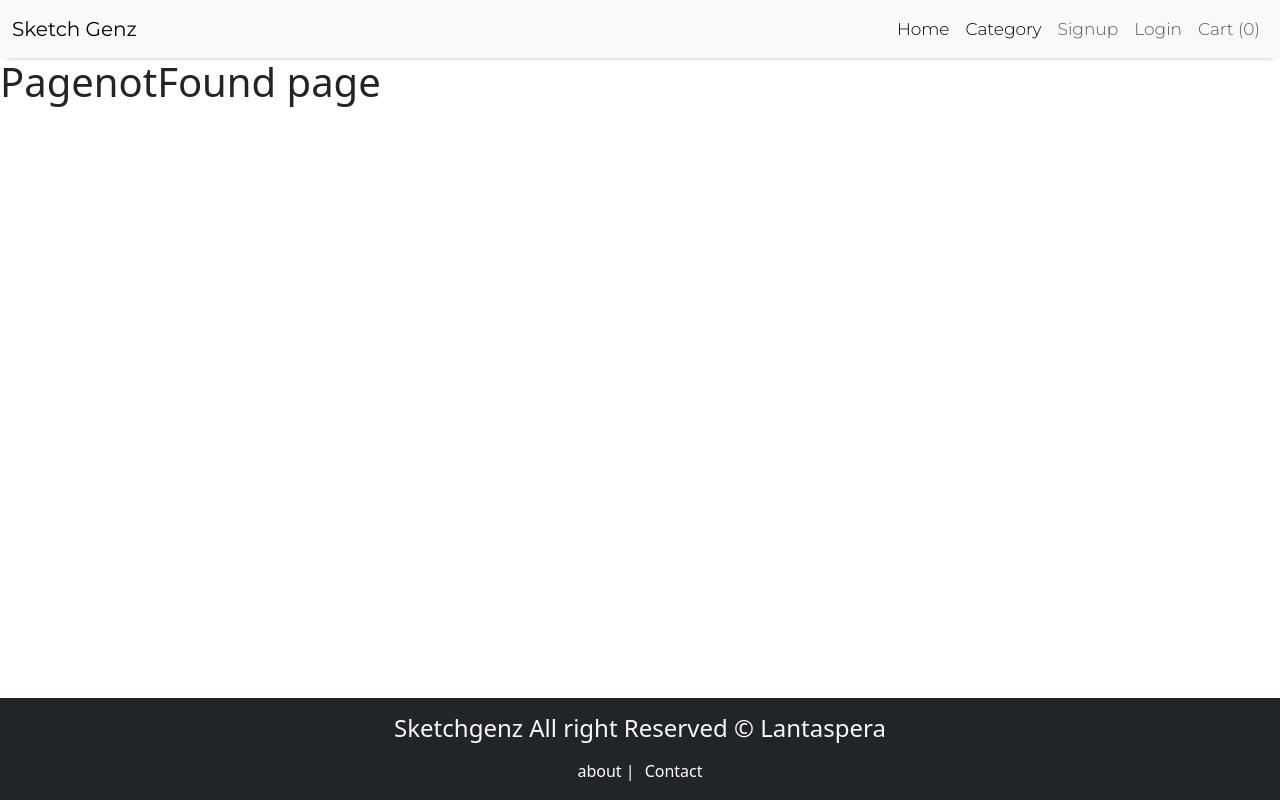
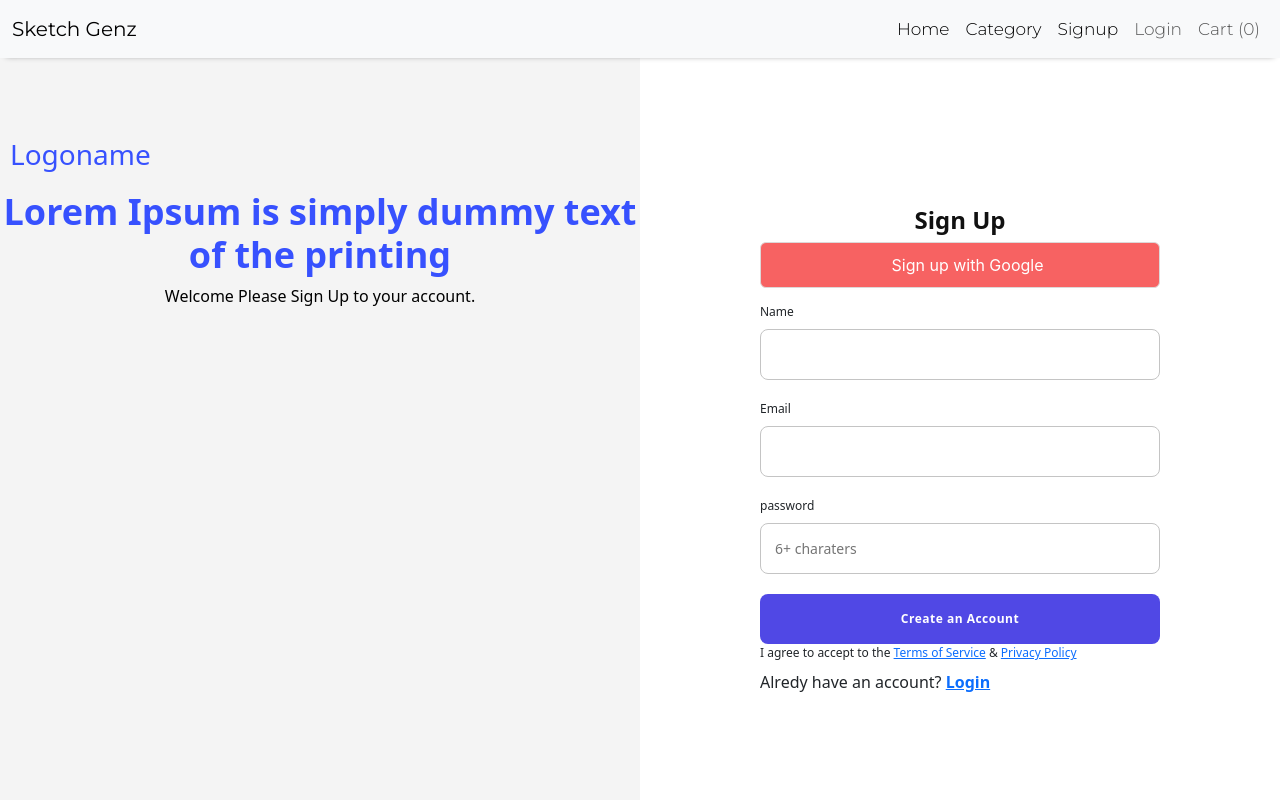
Before and after one commit to Lantaspera/Ecom, a React (Create React App) app in the folder client/: page /signup in a window 1280 px wide. Shown: the top 800 px of the page. Built offline with nearby package versions, Linux system fonts and the light colour scheme.

Commit message:
login form created

```diff
--- a/client/package.json
+++ b/client/package.json
@@ -6,11 +6,13 @@
     "@testing-library/jest-dom": "^5.16.5",
     "@testing-library/react": "^13.4.0",
     "@testing-library/user-event": "^13.5.0",
+    "axios": "^1.3.4",
     "react": "^18.2.0",
     "react-dom": "^18.2.0",
     "react-helmet": "^6.1.0",
     "react-router-dom": "^6.9.0",
     "react-scripts": "5.0.1",
+    "react-toastify": "^9.1.2",
     "web-vitals": "^2.1.4"
   },
   "scripts": {
--- a/client/src/App.js
+++ b/client/src/App.js
@@ -1,5 +1,6 @@
 import {Routes, Route} from 'react-router-dom'
 import About from './pages/About';
+import Signup from './pages/auth/Signup';
 import Home from './pages/Home';
 import PagenotFound from './pages/PagenotFound';
 
@@ -9,6 +10,7 @@ function App() {
       <Routes>
         <Route path='/' element={<Home/>} />
         <Route path='/about' element={<About/>}/>
+        <Route path='/signup' element={<Signup/>}/>
         <Route path='*' element={<PagenotFound/>}/>
       </Routes>
     </>
--- a/client/src/components/layout/Header.js
+++ b/client/src/components/layout/Header.js
@@ -25,17 +25,17 @@ function Header() {
           </NavLink>
         </li>
         <li className="nav-item">
-          <NavLink to='/' className="nav-link">
+          <NavLink to='/signup' className="nav-link">
             Signup
           </NavLink>
         </li>
         <li className="nav-item">
-          <NavLink to='/' className="nav-link">
+          <NavLink to='/login' className="nav-link">
             Login
           </NavLink>
         </li>
         <li className="nav-item">
-          <NavLink to='/' className="nav-link" >
+          <NavLink to='/cart' className="nav-link" >
             Cart (0)
           </NavLink>
         </li>
--- /dev/null
+++ b/client/src/pages/auth/Signup.js
@@ -0,0 +1,79 @@
+import React, {useState} from 'react'
+import Layout from '../../components/layout/Layout'
+import './signup.css'
+import {Link} from 'react-router-dom'
+
+
+function Signup() {
+
+const [name,setName] = useState('')
+const [email,setEmail] = useState('')
+const [password,setPassword] = useState('')
+
+const handleSubmit = (e) =>{
+  e.preventDefault();
+  console.log(name,email,password);
+}
+
+  return (
+    <Layout title='Signup - ecommerce'>
+      <div className="split-screen">
+            <div className="left">
+                <section className="split">
+                    <span className="logo-title">
+                        <h3 className="logo-signup">Logoname</h3>
+                    </span>
+                    <span className="content-center">
+                        <h1 className="signup-header1">Lorem Ipsum is simply dummy text of the printing</h1>
+                        <p className="para-text"> Welcome  Please Sign Up to your account. </p>
+                    </span>
+                </section>
+            </div>
+
+            <div className="right">
+
+            <form className="form-signup"  onSubmit={handleSubmit}>
+                <section className="r-split">
+                    <h2 className="signup-header2">Sign Up</h2>
+                    <div className="login-container">
+                        <button className="google" >
+                            <span className="google-space">
+                                <Link to='*' className="signup-text" ><i class="fab fa-google"></i>Sign up with Google</Link >
+                            </span>
+                        </button>
+                    </div>
+                </section>
+                <div className="input-container">
+                    <label className="signup-label" for="username"  >Name</label>
+                    <input type="text" name="name"  id="name" value={name} onChange={(e)=> setName(e.target.value)}  required></input>
+                </div>
+
+                <div className="input-container">
+                    <label className="signup-label" for="email"  >Email</label>
+                    <input type="email" name="email" id="email" value={email} onChange={(e)=> setEmail(e.target.value)} required ></input>
+                </div>
+
+                <div className="input-container password">
+                    <label className="signup-label" for="password"  >password</label>
+                    <input type="password" name="password" id="password" value={password} onChange={(e)=> setPassword(e.target.value)} required placeholder="6+ charaters" ></input>
+
+                </div>
+
+                <button className="signup-btn" type="submit"  >Create an Account</button>
+                <div className="legal">
+                    <label className="signup-label" >
+
+                        <span className="checkmark"></span>
+                        I agree to accept to the <Link to='/terms-legal' class="terms-legal" >Terms of Service</Link> &amp; <Link to='/ptivacy-policy' >Privacy Policy</Link>
+                    </label>
+                    <p className="login">Alredy have an account? <Link to='/login'><strong>Login</strong></Link></p>
+                </div>
+            </form>
+            </div>
+        </div>
+    </Layout>
+
+  )
+}
+
+export default Signup
--- /dev/null
+++ b/client/src/pages/auth/signup.css
@@ -0,0 +1,152 @@
+.split .logo-title{
+    width: 100%;
+    margin-top: 70px;
+
+    display: flex;
+    padding: 10px;
+}
+
+.signup-header1{
+    font-size:  2.25rem;
+    font-weight: 700;
+}
+.signup-header2{
+    font-size: 1.5rem;
+    font-weight: 700;
+}
+.signup-text{
+    text-decoration: none;
+    color: white;
+    font-family: -apple-system, BlinkMacSystemFont, 'Segoe UI', Roboto, Oxygen, Ubuntu, Cantarell, 'Open Sans', 'Helvetica Neue', sans-serif;
+
+}
+small{
+    font-size: 80%;
+    text-align: center;
+}
+.split{
+    justify-content: left;
+    top: 50%;
+
+}
+.split-screen{
+    display: flex;
+    flex-direction: column;
+}
+.left{
+    height: 400px;
+    background: rgba(229, 229, 229, 0.41);
+}
+.left .content-center{
+    text-align: center;
+    -webkit-font-smoothing: antialiased;
+    -moz-osx-font-smoothing:grayscale;
+}
+ .right{
+    display: flex;
+    justify-content: center;
+    align-items: center;
+}
+.left .split{
+    color: #3751FE;
+    -webkit-font-smoothing: antialiased;
+    -moz-osx-font-smoothing:grayscale;
+}
+.left .para-text{
+    font-weight: 400;
+    color: black;
+}
+.right .r-split{
+    color: #111;
+    text-align: center;
+}
+.right .r-split .para-text{
+    margin: 1.5rem 0;
+    font-size: 0.875rem;
+}
+.right .form-signup{
+    width: 400px;
+}
+.google{
+   width: 100%;
+   padding: 10px  10px;
+   background: rgb(247, 98, 98);
+   border: 1px solid rgb(221, 216, 216);
+   border-radius: 6px;
+   margin: 0 0 15px 0;
+
+
+}
+.fa-google{
+    color: white;
+    margin-right: 15px;
+}
+form input{
+    display: block;
+    width: 100%;
+    box-sizing: border-box;
+    border: 1px solid #c4c4c4;
+    border-radius: 8px;
+    padding: 1em;
+    margin-bottom: 1.25rem;
+    font-size: 0.875rem;
+
+}
+.signup-label{
+    display: block;
+    margin-bottom: 0.5rem;
+    font-size: 0.75rem;
+}
+.input-container.password{
+    position: relative;
+}
+.checkbox-container input{
+    position: absolute;
+    width: 24px;
+    height: 24px;
+    background: white;
+    border: 1px solid #c4c4c4;
+    border-radius: 2px;
+    top: -5px;
+    left: 0;
+}
+.checkbox-container {
+    display: block;
+    position: relative;
+    padding-left: 3rem;
+    cursor: pointer;
+    font-size: 14px;
+    top: 10px;
+}
+
+.signup-btn{
+    display: block;
+    width: 100%;
+    background:#5048E5;
+    color: white;
+    font-weight: 700;
+    border: none;
+    padding: 1rem;
+    border-radius: 8px;
+    font-size: 0.75rem;
+    letter-spacing: 0.5px;
+    margin-top: 20px;
+}
+.signup-btn:hover{
+    background: #2c4893;
+    cursor: pointer;
+}
+.validation{
+    color: red;
+}
+@media screen and (min-width:900px) {
+    .split-screen{
+        flex-direction: row;
+        height: 100vh;
+    }
+    .left, .right{
+        display: flex;
+        width: 50%;
+        height: auto;
+    }
+}
```
Also changed, not shown: 1 other file (tests, documents, lock files or other folders).
